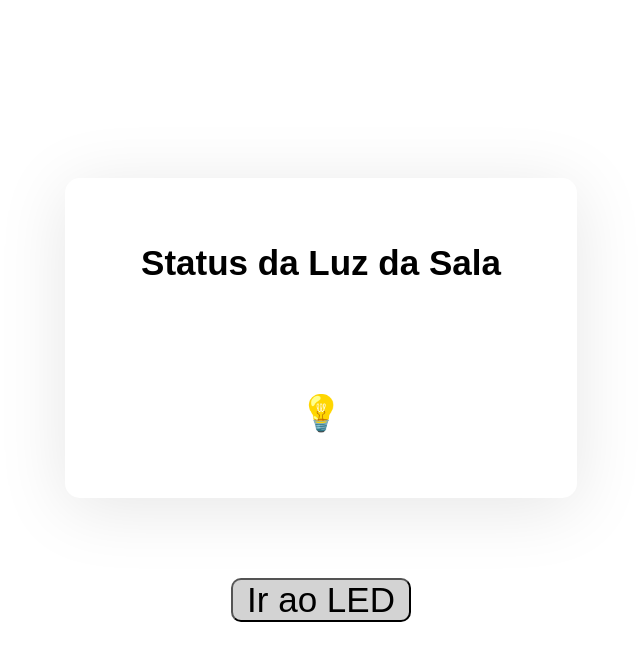
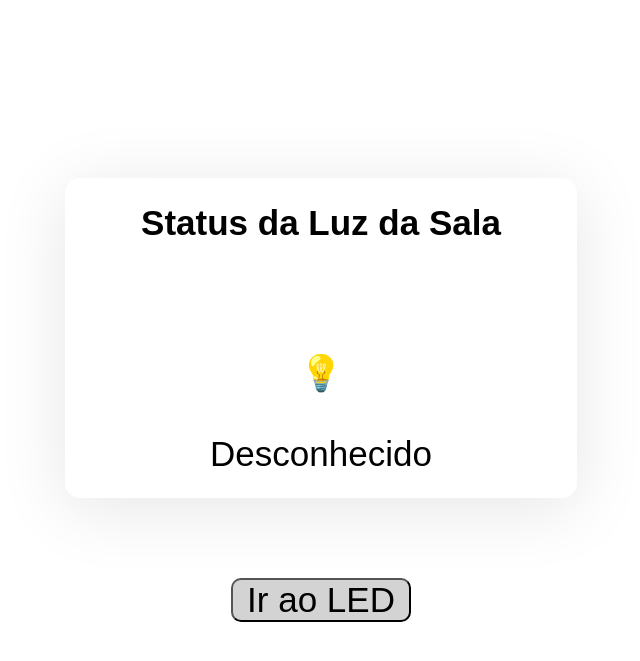
Before and after one commit to DanilloMatavelli/3ds2025_iot_sala_inteligente, a Flask app: page / in a window 1280 px wide. Shown: the top 661 px of the page, without its empty margins (319-959 px from the left). Run offline with Flask 3, Linux system fonts and the light colour scheme.

Commit message:
Commit Geral

```diff
--- a/templates/pagina_lampada.html
+++ b/templates/pagina_lampada.html
@@ -81,11 +81,12 @@
 
         <div class="status">
 
-          <div id="icone" class="status-icon">💡</div>
+            <div id="icone" class="status-icon">💡</div>
 
 
+            <div id="status">Desconhecido</div>
 
-        </div>
+          </div>
 
     </div>
 
```
